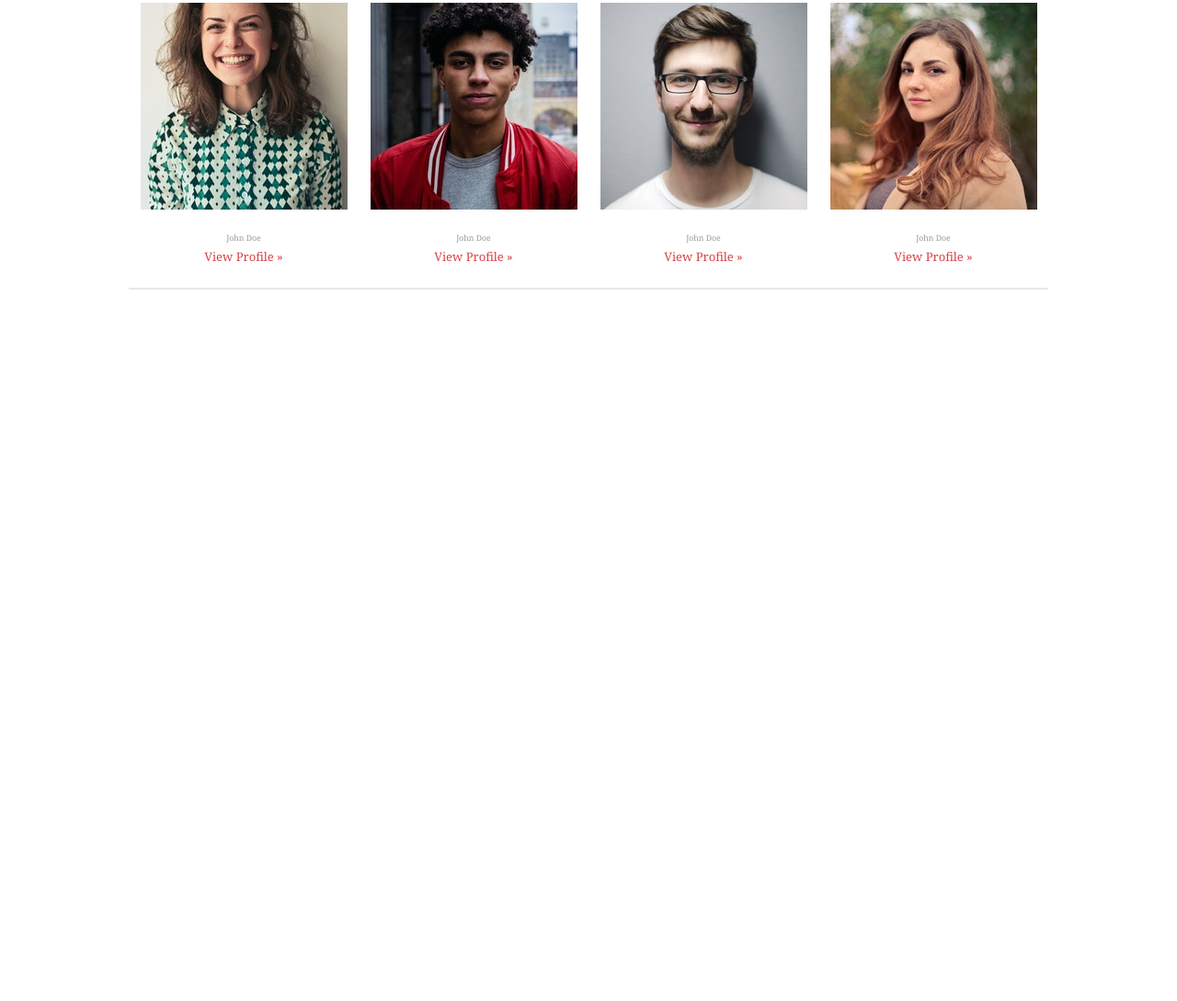
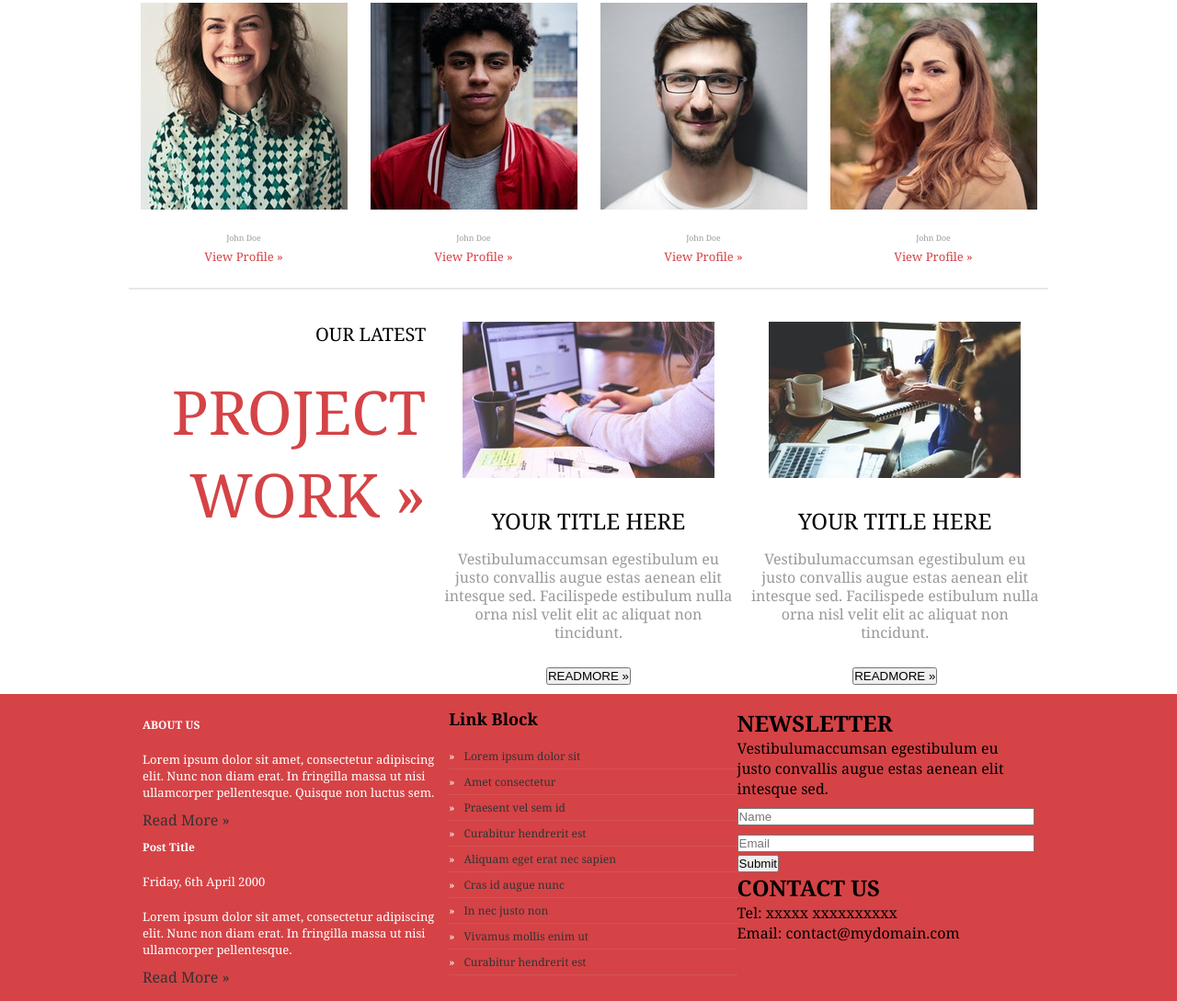
Before and after one commit to prabesh013/Design-Final-Assignment, a plain HTML site: page index.html in a window 1280 px wide. Shown: the part 838-1927 px from the top of the page at 92% size. Before the commit the page ends 1153 px from the top, so only its background shows below. Drawn offline with Linux system fonts and the light colour scheme.

Commit message:
Made Footer

```diff
--- a/css/layout.css
+++ b/css/layout.css
@@ -122,3 +122,107 @@
 .name a {
   color: #d54346;
 }
+.project-work #latest {
+  font-size: 20px;
+  /* margin-bottom: 15px; */
+  padding-bottom: 25px;
+}
+.project-work .red {
+  font-size: 66px;
+}
+.latest-work-content {
+  max-width: 1000px;
+  margin: 0px auto;
+  padding-top: 35px;
+}
+.project-work {
+  float: left;
+  text-align: right;
+  width: 33.33%;
+  padding-left: 10px;
+  padding-right: 10px;
+}
+.project {
+  float: left;
+  width: 33.33%;
+  text-align: center;
+  padding-left: 10px;
+  padding-right: 10px;
+}
+
+.project-desc {
+  /* margin-top: 10px; */
+  padding: 25px 0px 10px;
+}
+.project-desc h2 {
+  font-weight: normal;
+}
+
+.project-desc p {
+  line-height: 20px;
+  padding-top: 15px;
+  padding-bottom: 25px;
+  color: #999999;
+}
+.box-1,
+.box-2,
+.box-3 {
+  float: left;
+  text-align: left;
+}
+.footer-content {
+  width: 1000px;
+  margin: 0px auto;
+}
+.box-1,
+.box-2,
+.box-3 {
+  width: 33.33%;
+}
+.footer-content {
+  padding: 15px;
+}
+.box-1 {
+  color: white;
+}
+.box-1 h2 {
+  padding-top: 10px;
+  padding-bottom: 10px;
+  font-size: 12px;
+}
+.box-1 p {
+  padding-top: 10px;
+  padding-bottom: 10px;
+  font-size: 13px;
+}
+.box-2 {
+  padding-left: 10px;
+  font-size: 12px;
+}
+.box-2 ul {
+  /* list-style-position: inside; */
+  /* padding-left: 20px; */
+  /* list-style-type: " \00BB"; */
+  list-style: none;
+  padding-top: 15px;
+  color: white;
+}
+.box-2 ul li {
+  padding-top: 5px;
+  padding-bottom: 5px;
+  /* padding-left: 25px; */
+  border-bottom: 1px solid #d85255;
+  color: white;
+}
+.box-2 span {
+  padding-right: 10px;
+  color: white;
+}
+.box-3 form {
+  /* width: 100%; */
+}
+.box-3 form input {
+  margin-top: 10px;
+
+  width: 100%;
+}
--- a/css/style.css
+++ b/css/style.css
@@ -21,3 +21,9 @@ a {
 .navigation ul li a:hover {
   color: #d54346;
 }
+.red {
+  color: #d54346;
+}
+.footer {
+  background-color: #d54346;
+}
--- a/index.html
+++ b/index.html
@@ -134,5 +134,111 @@
         </div>
       </div>
     </div>
+    <div class="latest-work">
+      <div class="latest-work-content">
+        <div class="container clearfix">
+          <div class="project-work">
+            <p id="latest">OUR LATEST</p>
+            <p class="red">PROJECT</p>
+            <p class="red">WORK &raquo;</p>
+          </div>
+          <div class="project">
+            <img src="./img/project (1).jpg" alt="Project-1" />
+            <div class="project-desc">
+              <h2>YOUR TITLE HERE</h2>
+              <p>
+                Vestibulumaccumsan egestibulum eu justo convallis augue estas
+                aenean elit intesque sed. Facilispede estibulum nulla orna nisl
+                velit elit ac aliquat non tincidunt.
+              </p>
+              <input type="submit" value="READMORE &raquo;" />
+            </div>
+          </div>
+          <div class="project">
+            <img src="./img/project (2).jpg" alt="Project-2" />
+            <div class="project-desc">
+              <h2>YOUR TITLE HERE</h2>
+              <p>
+                Vestibulumaccumsan egestibulum eu justo convallis augue estas
+                aenean elit intesque sed. Facilispede estibulum nulla orna nisl
+                velit elit ac aliquat non tincidunt.
+              </p>
+              <input type="submit" value="READMORE &raquo;" />
+            </div>
+          </div>
+        </div>
+      </div>
+    </div>
+    <div class="footer">
+      <div class="footer-content">
+        <div class="container clearfix">
+          <div class="box-1">
+            <h2>ABOUT US</h2>
+            <p>
+              Lorem ipsum dolor sit amet, consectetur adipiscing elit. Nunc non
+              diam erat. In fringilla massa ut nisi ullamcorper pellentesque.
+              Quisque non luctus sem.
+            </p>
+            <a href="#">Read More &raquo;</a>
+            <h2>Post Title</h2>
+            <p><span> Friday, 6th April 2000</span></p>
+            <p>
+              Lorem ipsum dolor sit amet, consectetur adipiscing elit. Nunc non
+              diam erat. In fringilla massa ut nisi ullamcorper pellentesque.
+            </p>
+            <a href="#">Read More &raquo;</a>
+          </div>
+          <div class="box-2">
+            <h2>Link Block</h2>
+            <ul>
+              <li>
+                <a href="#"><span>&raquo;</span>Lorem ipsum dolor sit</a>
+              </li>
+              <li>
+                <a href="#"><span>&raquo;</span>Amet consectetur</a>
+              </li>
+              <li>
+                <a href="#"><span>&raquo;</span>Praesent vel sem id</a>
+              </li>
+              <li>
+                <a href="#"><span>&raquo;</span>Curabitur hendrerit est</a>
+              </li>
+              <li>
+                <a href="#"><span>&raquo;</span>Aliquam eget erat nec sapien</a>
+              </li>
+              <li>
+                <a href="#"><span>&raquo;</span>Cras id augue nunc</a>
+              </li>
+              <li>
+                <a href="#"><span>&raquo;</span>In nec justo non</a>
+              </li>
+              <li>
+                <a href="#"><span>&raquo;</span>Vivamus mollis enim ut</a>
+              </li>
+              <li>
+                <a href="#"><span>&raquo;</span>Curabitur hendrerit est</a>
+              </li>
+            </ul>
+          </div>
+          <div class="box-3">
+            <h2>NEWSLETTER</h2>
+            <p>
+              Vestibulumaccumsan egestibulum eu justo convallis augue estas
+              aenean elit intesque sed.
+            </p>
+            <form action="#">
+              <input type="text" name="name" id="name" placeholder="Name" />
+              <input type="email" name="email" id="email" placeholder="Email" />
+              <button>Submit</button>
+            </form>
+            <div class="contact">
+              <h2>CONTACT US</h2>
+              <p>Tel: xxxxx xxxxxxxxxx</p>
+              <p>Email: contact@mydomain.com</p>
+            </div>
+          </div>
+        </div>
+      </div>
+    </div>
   </body>
 </html>
```
Also changed, not shown: img/project (1).jpg (added), img/project (2).jpg (added).
